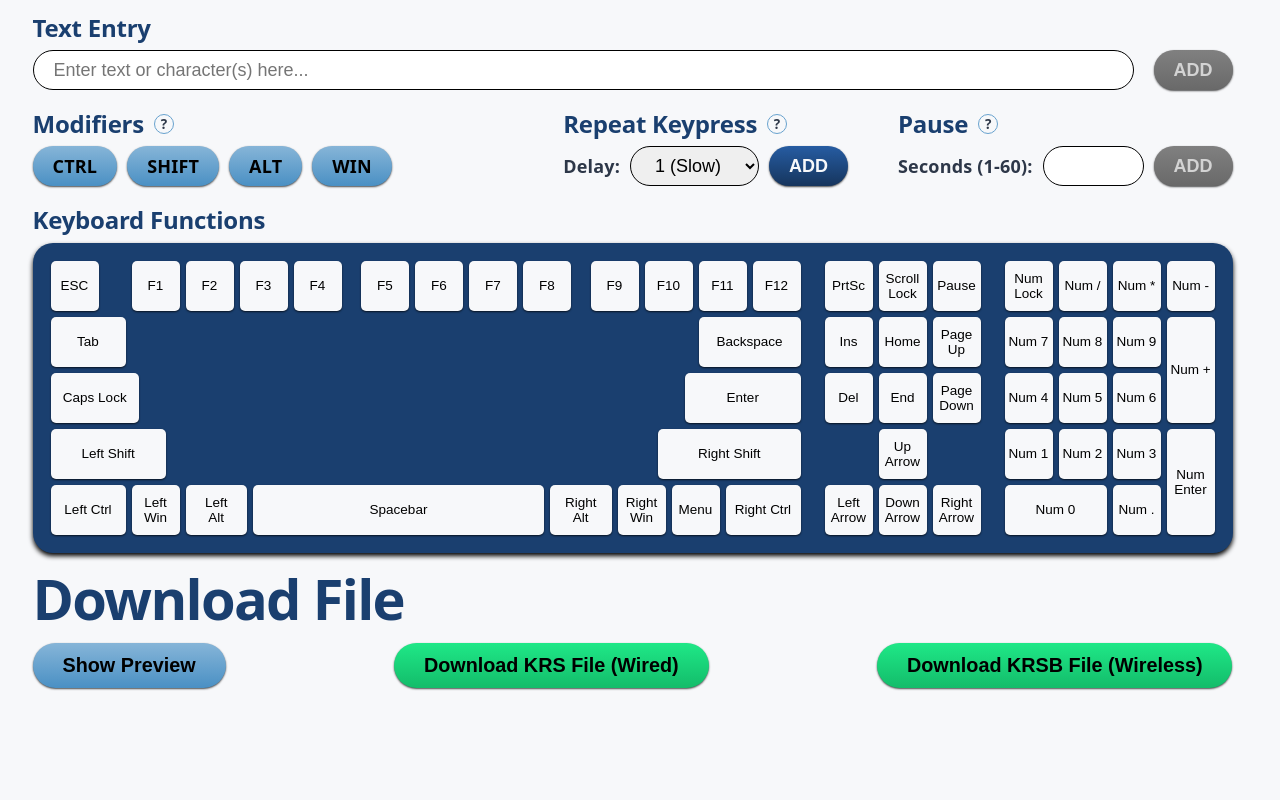
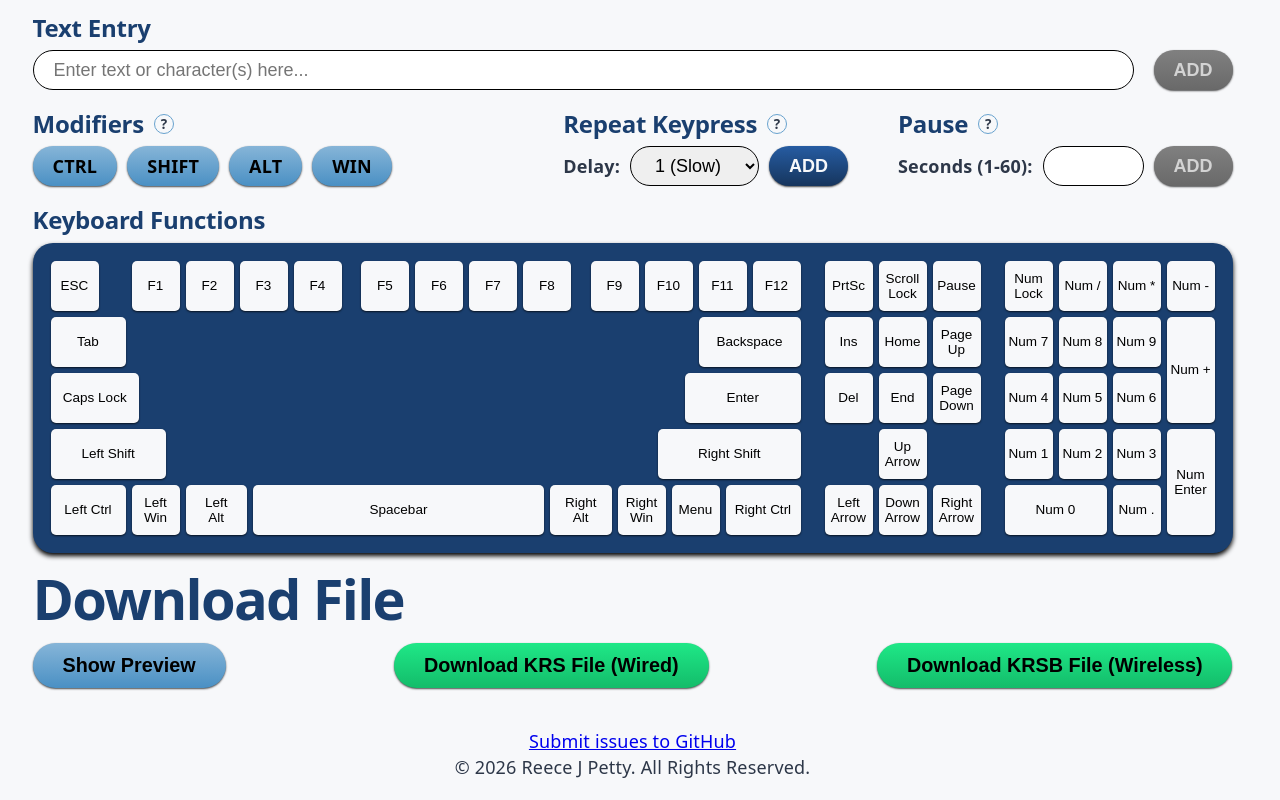
Before and after one commit to reecejpetty/krs-configurator, a React (Vite) app: page / in a window 1280 px wide. Shown: the part 877-1677 px from the top of the page. Before the commit the page ends 1585 px from the top, so only its background shows below. Built offline with nearby package versions, Linux system fonts and the light colour scheme.

Commit message:
Add footer

```diff
--- a/src/App.css
+++ b/src/App.css
@@ -16,6 +16,14 @@ input[type="number"] {
 
 input[type="checkbox"] {
     accent-color: var(--amber);
+}
+
+.footer {
+    display: flex;
+    justify-content: center;
+    align-items: center;
+    flex-direction: column;
+    padding: 20px 0;
 }
 
 .button {
--- a/src/App.jsx
+++ b/src/App.jsx
@@ -62,7 +62,18 @@ function App() {
         lockSound={lockSound}
         bumpbarButtons={bumpbarButtons}
       />
+      <Footer />
     </>
+  )
+}
+
+
+function Footer() {
+  return (
+    <div className="footer">
+      <a href="https://github.com/reecejpetty/krs-configurator">Submit issues to GitHub</a>
+      <p>© 2026 Reece J Petty. All Rights Reserved.</p>
+    </div>
   )
 }
 
```
